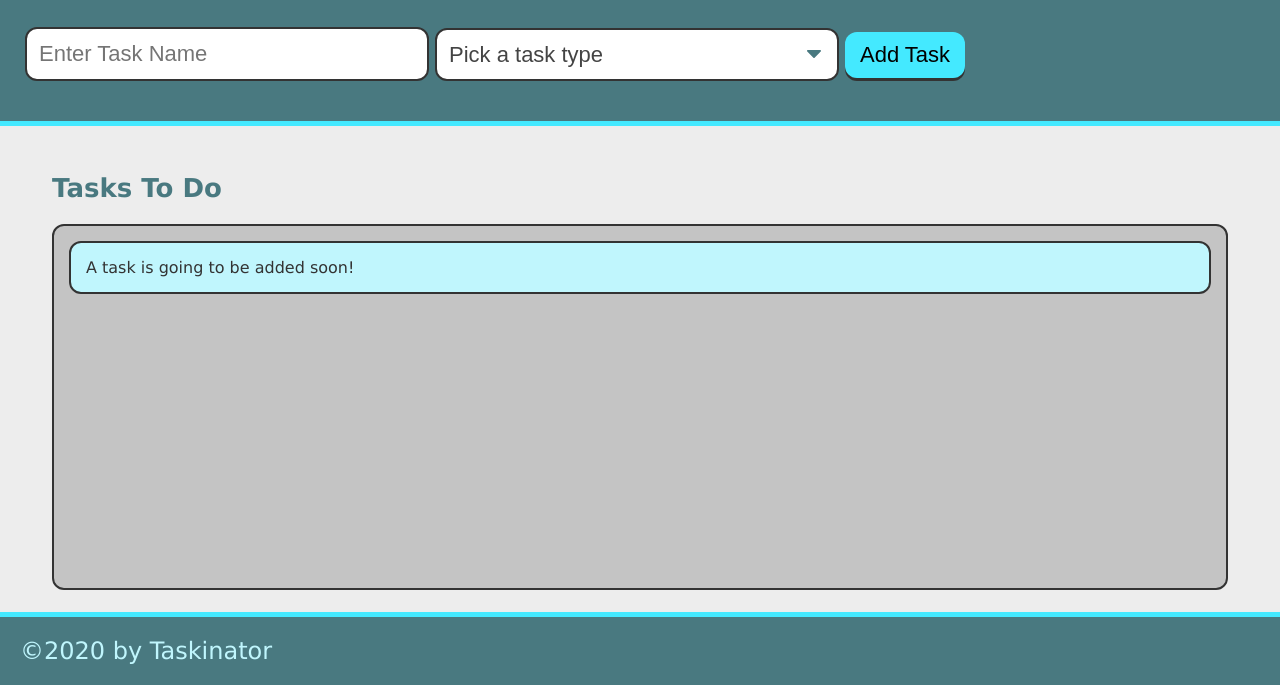
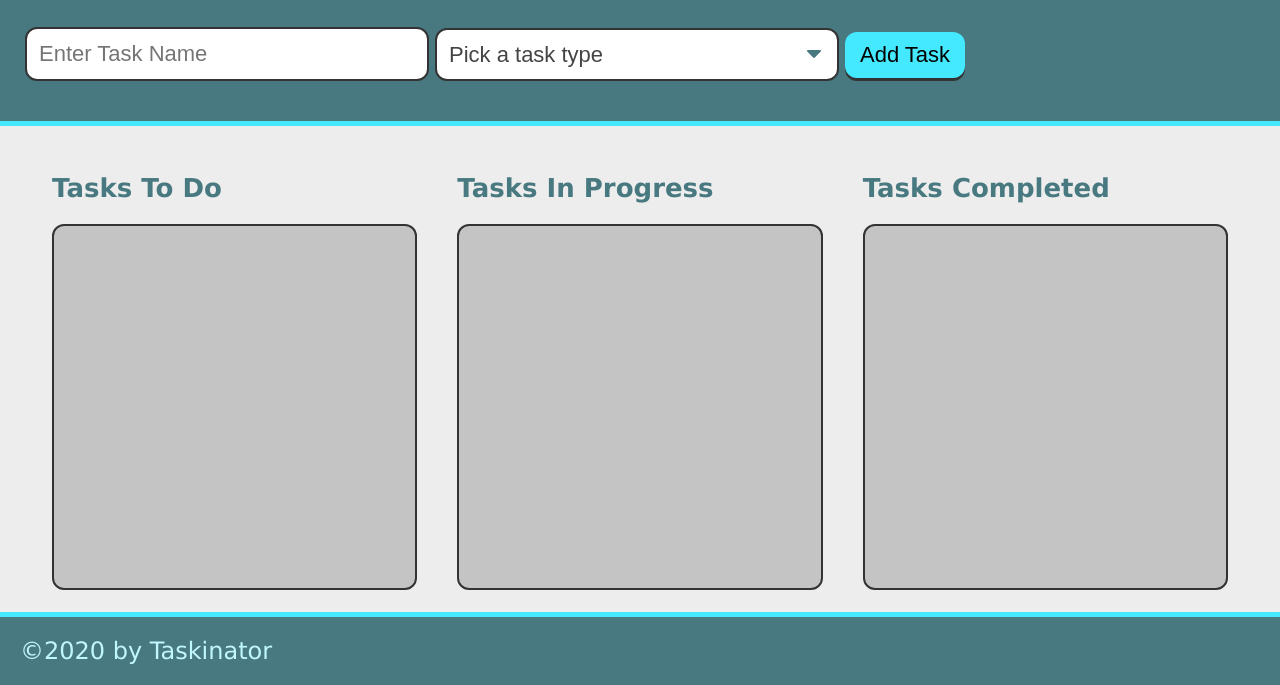
Before and after one commit to KRAY306090/taskinator, a plain HTML site: page index.html in a window 1280 px wide. Shown: the part 115-800 px from the top of the page. Drawn offline with Linux system fonts and the light colour scheme.

Commit message:
html structure added for 'tasks in progress' and 'tasks completed' sections

```diff
--- a/index.html
+++ b/index.html
@@ -29,11 +29,20 @@
         </form>
     </header>
     <main class="page-content">
+        <!-- tasks to do -->
         <section class="task-list-wrapper">
           <h2 class="list-title">Tasks To Do</h2>
-          <ul class="task-list" id="tasks-to-do">
-            <li class="task-item">A task is going to be added soon!</li>
-          </ul>
+          <ul class="task-list" id="tasks-to-do"></ul>
+        </section>
+        <!-- tasks in progress -->
+        <section class="task-list-wrapper">
+            <h2 class="list-title">Tasks In Progress</h2>
+            <ul class="task-list" id="tasks-in-progress"></ul>
+        </section>
+        <!-- tasks completed -->
+        <section class="task-list-wrapper">
+            <h2 class="list-title">Tasks Completed</h2>
+            <ul class="task-list" id="tasks-completed"></ul>
         </section>
     </main>
     <footer>
```
